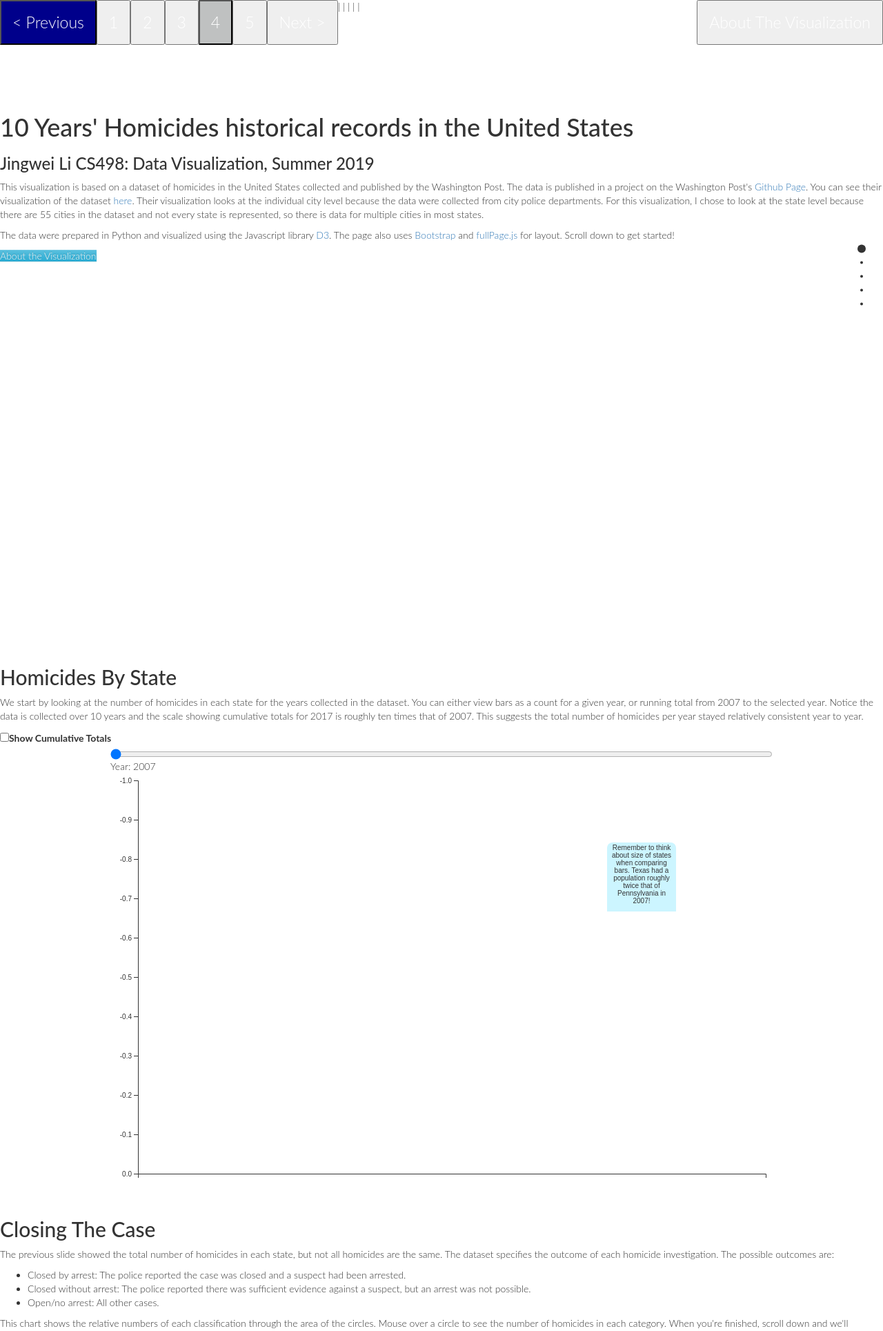
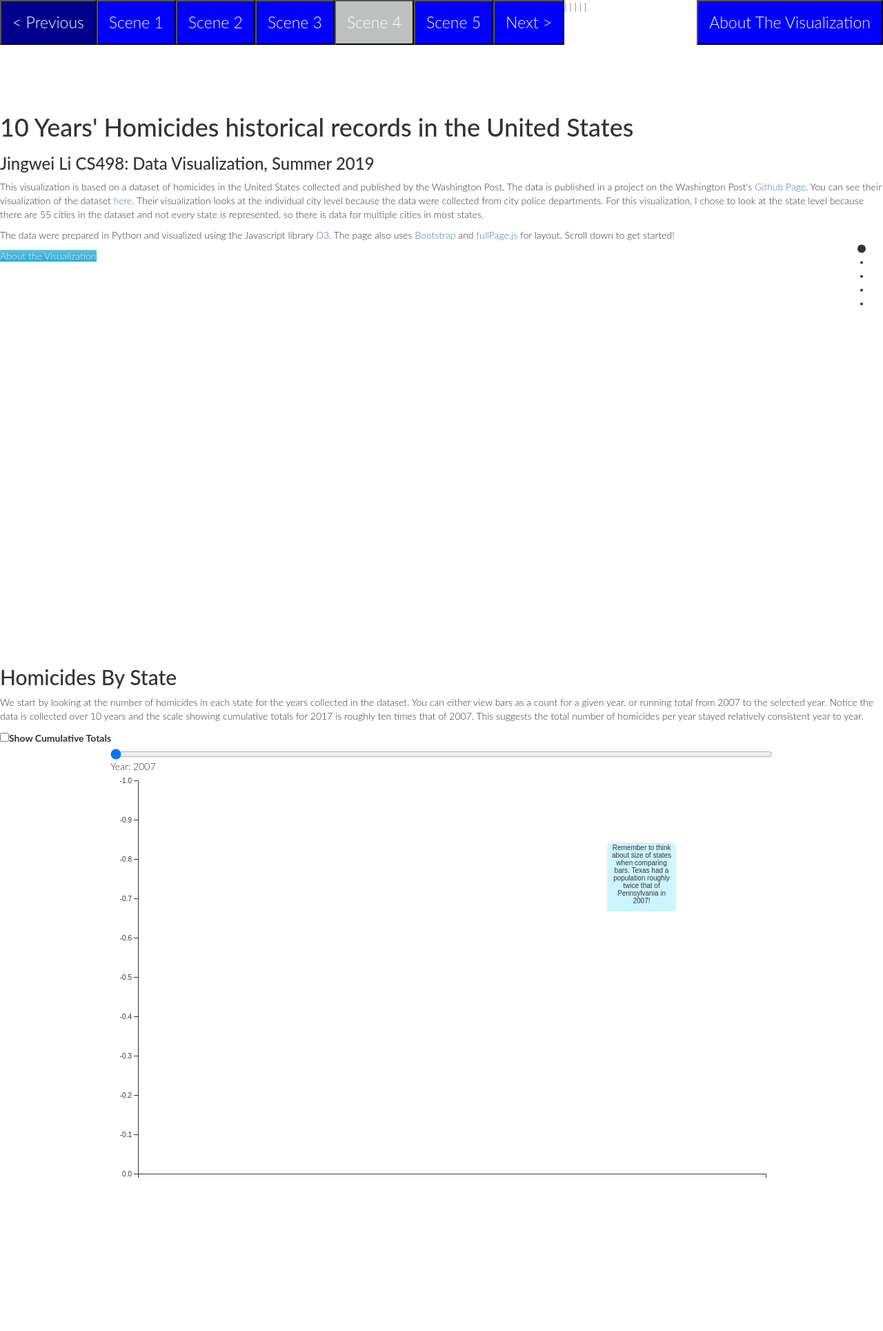
Before and after one commit to cqlijingwei/cqlijingwei.github.io, a PHP site: page /cs498dv/5.html in a window 1280 px wide. Shown: the top 1929 px of the page at 69% size. Run offline with PHP 8.4, Linux system fonts and the light colour scheme; some libraries are stand-ins or nearby versions.

Commit message:
dv css updated

```diff
--- a/cs498dv/5.html
+++ b/cs498dv/5.html
@@ -34,19 +34,19 @@
           </button>
 
           <button onclick="window.location.href='1.html'" >
-                1
+              Scene 1
           </button>|
           <button  onclick="window.location.href='2.html'" >
-                2
+              Scene 2
           </button>|
           <button onclick="window.location.href='3.html'" >
-                3
+              Scene 3
           </button>|
           <button style="background-color: #BFC1C1; cursor: default;" data-toggle="tooltip" data-placement="top" title="Current Scene">
-                4
+              Scene 4
           </button>|
           <button onclick="window.location.href='5.html'">
-             5
+              Scene 5
            </button>|
           <button style="cursor: not-allowed;" data-toggle="tooltip" data-placement="top" title="This is the Last Scene" >
               Next >
@@ -101,20 +101,6 @@
         </div>
 
         <div class="section">
-          <div id="section2text">
-              <h2>Closing The Case</h2>
-              <p>
-                The previous slide showed the total number of homicides in each state, but not all homicides are the same. The dataset specifies the outcome of
-                each homicide investigation. The possible outcomes are:
-                <ul>
-                  <li>Closed by arrest: The police reported the case was closed and a suspect had been arrested.</li>
-                  <li>Closed without arrest: The police reported there was sufficient evidence against a suspect, but an arrest was not possible.</li>
-                  <li>Open/no arrest: All other cases.</li>
-                </ul>
-                This chart shows the relative numbers of each classification through the area of the circles. Mouse over a circle to see the number of
-                homicides in each category. When you're finished, scroll down and we'll combine the information gained in these two slides.
-              </p>
-          </div>
           <svg id="overviewCircles" width="960", height="960"></svg>
           <div id="section2Tooltip" class="tooltip"></div>
         </div>
--- a/cs498dv/css/styles.css
+++ b/cs498dv/css/styles.css
@@ -14,6 +14,7 @@ button {
     padding: 14px 16px;
     text-decoration: none;
     font-size: 23px;
+    background-color: blue;
 }
 
 button:hover{
```
Also changed, not shown: cs498dv/1.html (+5 -17 lines), cs498dv/2.html (+5 -11 lines), cs498dv/3.html (+5 -9 lines), cs498dv/4.html (+5 -12 lines), cs498dv/about.html (+0 -10 lines), cs498dv/index.html (+5 -17 lines).
